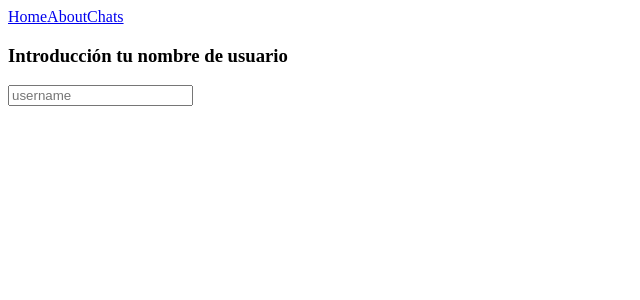
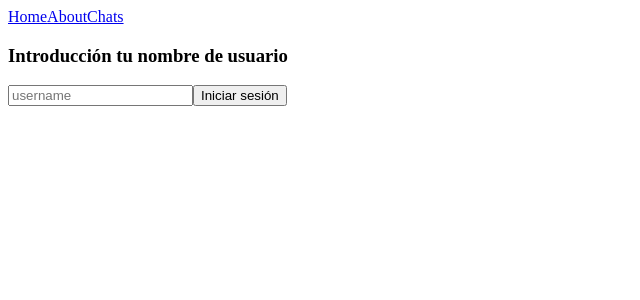
Before and after one commit to Katecr/vue-router, a Vue app in the folder vue-router/: page / in a window 1280 px wide. Shown: the top 300 px of the page, without its empty margins (0-640 px from the left). Built offline with nearby package versions, Linux system fonts and the light colour scheme.

Commit message:
Programmatic navigation

```diff
--- a/vue-router/src/views/HomeView.vue
+++ b/vue-router/src/views/HomeView.vue
@@ -1,12 +1,26 @@
 <script setup>
 import { ref } from 'vue';
+import { useRouter } from "vue-router";
+
+const router = useRouter();
 
 const username = ref("");
+
+const iniciar = () => {
+  router.push({
+	   path: "/chats",
+     query: {
+        variable1: 1,
+      },
+      replace: true,
+   });
+};
 </script>
 
 <template>
   <main>
     <h3>Introducción tu nombre de usuario {{ username }}</h3>
     <input placeholder="username" v-model="username" />
+    <button @click="iniciar">Iniciar sesión</button>
   </main>
 </template>
```
Also changed, not shown: 1 other file (tests, documents, lock files or other folders).
